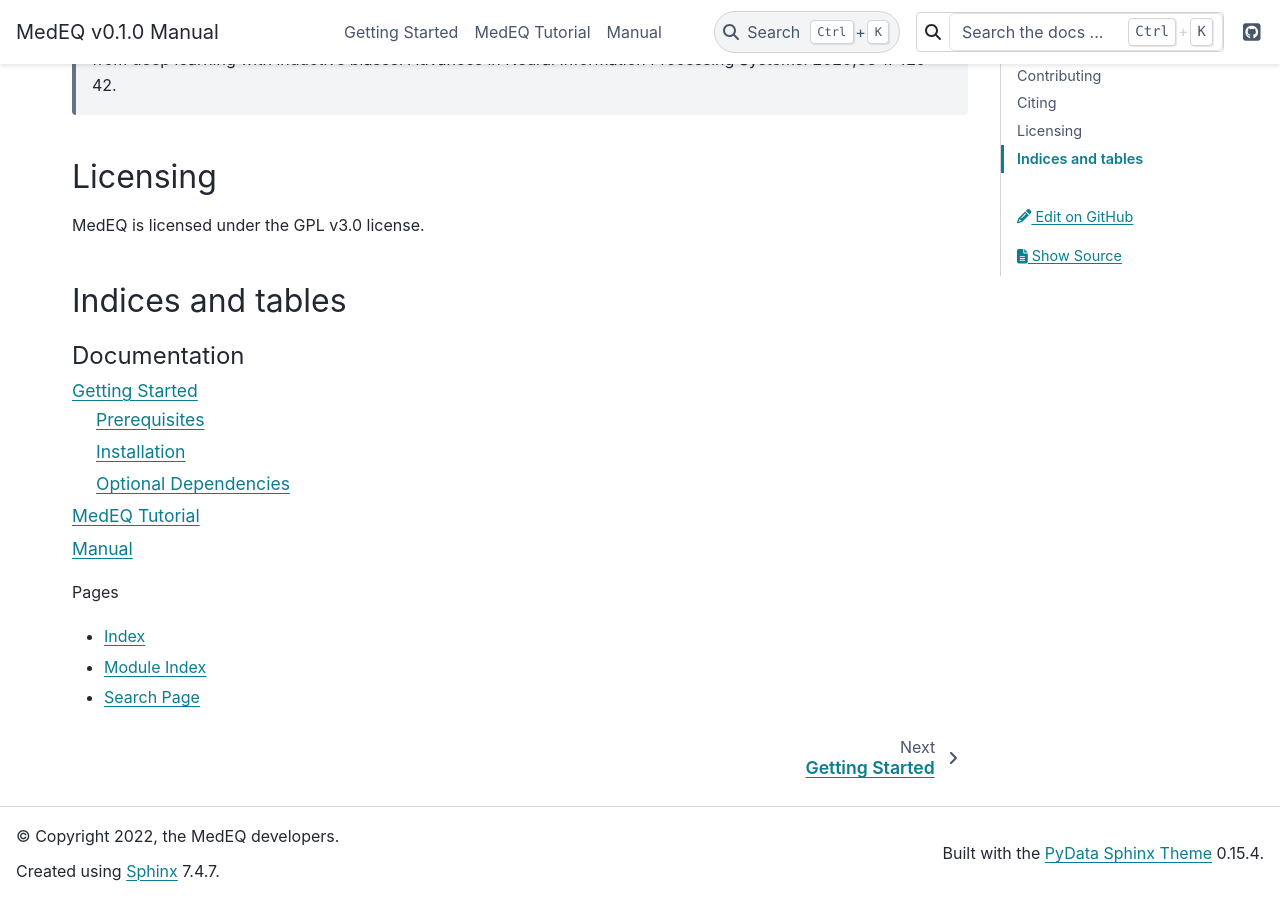
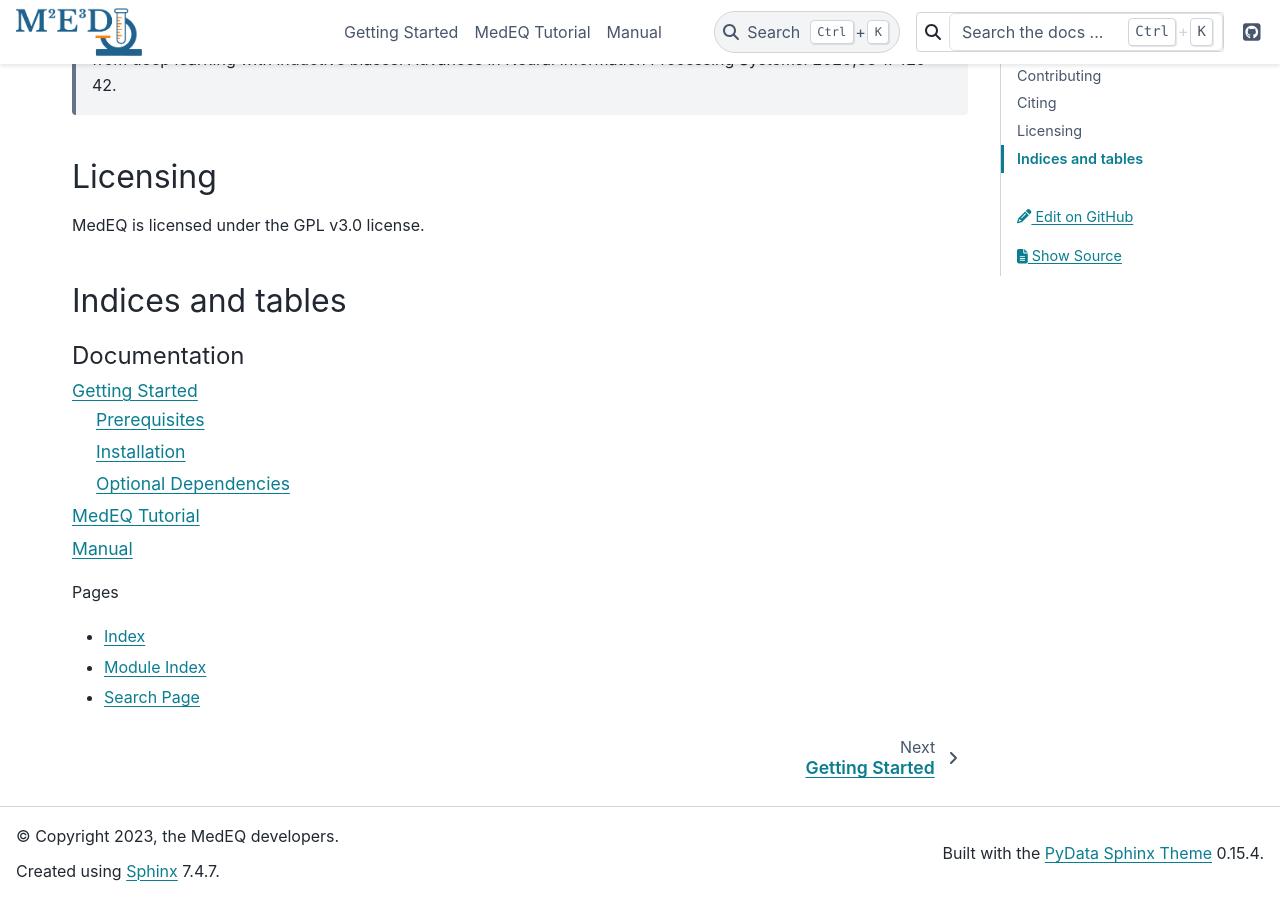
Before and after one commit to uob-positron-imaging-centre/MED, a Sphinx documentation site: the page built from docs/source/index.rst, in a window 1280 px wide and 900 px high, scrolled down 884 px. Built offline with Sphinx 7.4.7 and the PyData theme 0.15.4, drawn with Linux system fonts in a browser that asks for light colours.

Commit message:
added logo

```diff
--- a/docs/source/conf.py
+++ b/docs/source/conf.py
@@ -39,7 +39,7 @@
 # -- Project information -----------------------------------------------------
 
 project = 'MedEQ'
-copyright = '2022, the MedEQ developers'
+copyright = '2023, the MedEQ developers'
 
 # The full version, including alpha/beta/rc tags
 # Load the package's __version__.py module as a dictionary.
@@ -147,7 +147,7 @@
 # a list of builtin themes.
 
 html_theme = "pydata_sphinx_theme"
-html_logo = "_static/logo.png"
+html_logo = "_static/logomin.png"
 
 html_theme_options = {
     # The URL the GitHub icon points to
@@ -161,6 +161,11 @@
 
     # Show `edit this page` button
     "use_edit_page_button": True,
+
+    "logo": {
+        "image_light": "logomin.png",
+        "image_dark": "logomin.png",
+    }
 
     # Links to external sources
     # "icon_links": [
```
Also changed, not shown: docs/source/_static/logo.png (added), docs/source/_static/logomin.png (added).
